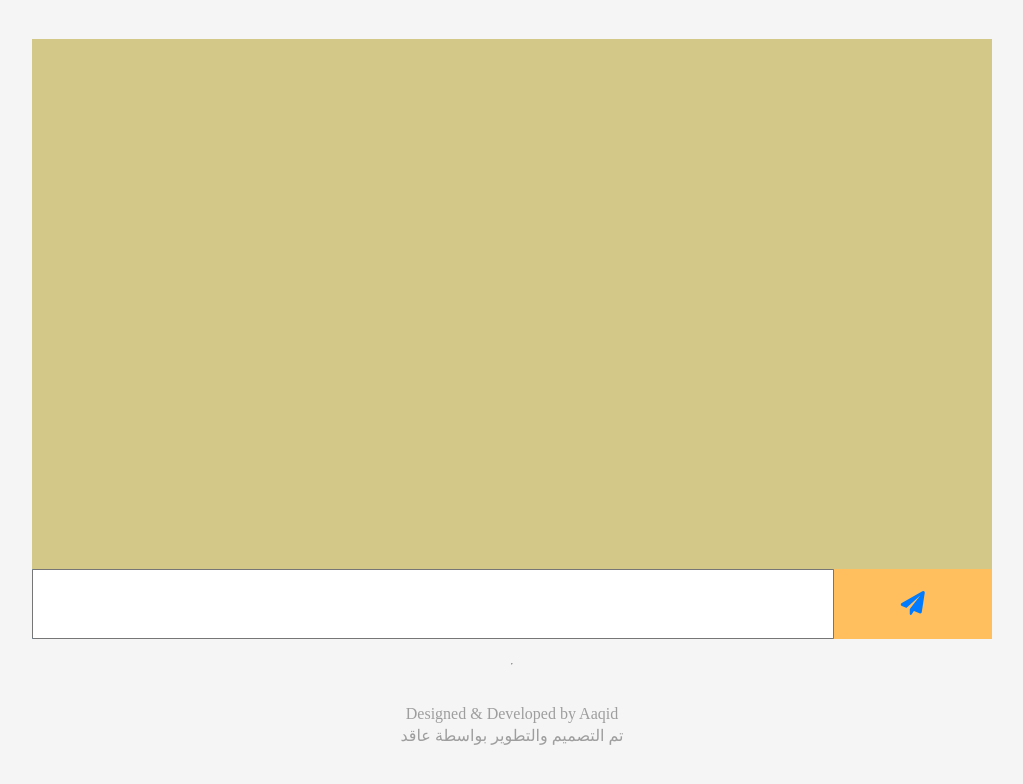
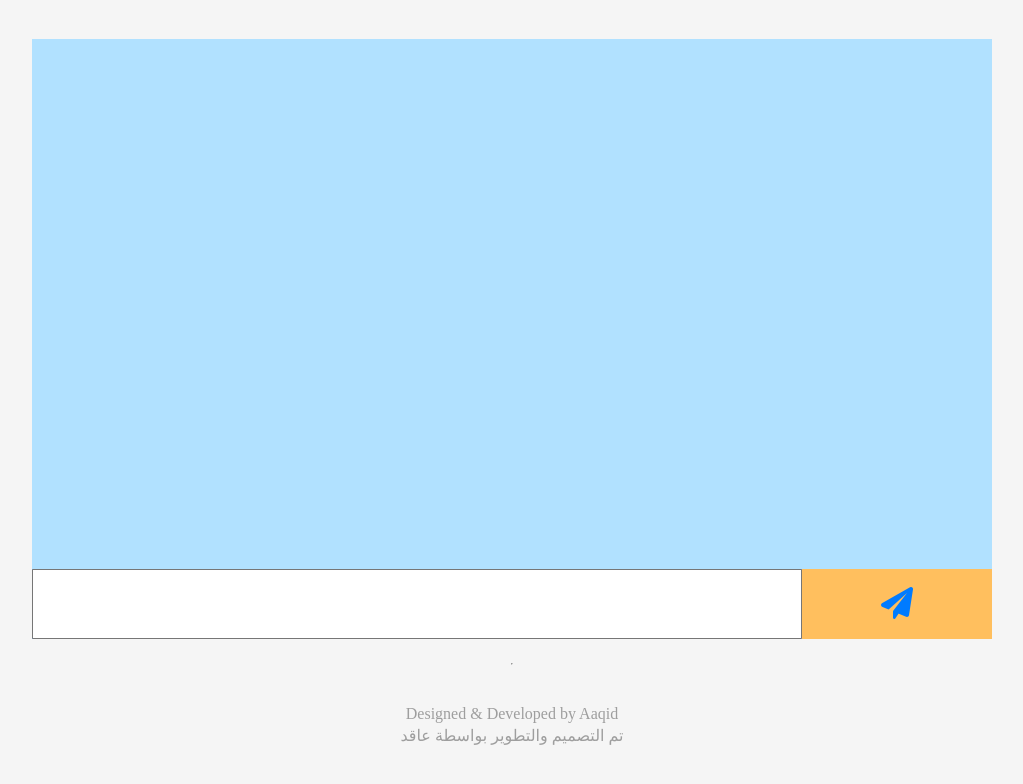
Before and after one commit to aaqidmasoodi/bridge, a plain HTML site: page public/index.html in a window 1280 px wide. Shown: the whole page, without its empty margins (128-1151 px from the left). Drawn offline with Linux system fonts and the light colour scheme.

Commit message:
css changes to button and background

```diff
--- a/public/index.html
+++ b/public/index.html
@@ -17,7 +17,7 @@
         <div class="message-input">
             <input type="text" autocomplete="off" class="message-input_field" id="message-input-field">
             <button type="submit" class="message-input_button" id="message-input-button">
-                <i class="fas fa-paper-plane" style="font-size: 24px; color: #007bff;"></i>
+                <i class="fas fa-paper-plane" style="font-size: 32px; color: #007bff;"></i>
             </button>
         </div>
 
--- a/public/index.js
+++ b/public/index.js
@@ -16,7 +16,7 @@ async function translateText(inputText) {
 
     const payload = {
         messages: [
-            { role: "system", content: `You are a helpful assistant that translates text.` },
+            { role: "system", content: `You are a helpful assistant that translates text between arabic and english.` },
             { role: "user", content: prompt }
         ],
         model: "llama3-70b-8192", // Use the Llama 3 model
--- a/public/styles.css
+++ b/public/styles.css
@@ -22,7 +22,7 @@ body {
     flex-direction: column;
 }
 .chat-thread {
-    background-color: #d4c889;
+    background-color: #b1e1ff;
     height: 95%; /* Ensure a fixed height */
     overflow-y: auto; /* Enable vertical scrolling */
     display: flex;
@@ -41,10 +41,15 @@ body {
     width: 100%;
     padding: 1.5rem;
     font-size: 1rem;
+
+}
+
+.message-input_field:focus {
+    background-color: #fdfffa;
 }
 
 .message-input_button {
-    width: 20%;
+    width: 25%;
     font-size: 1.5rem;
     background-color: #ffbf5e;
     border: none;
```
